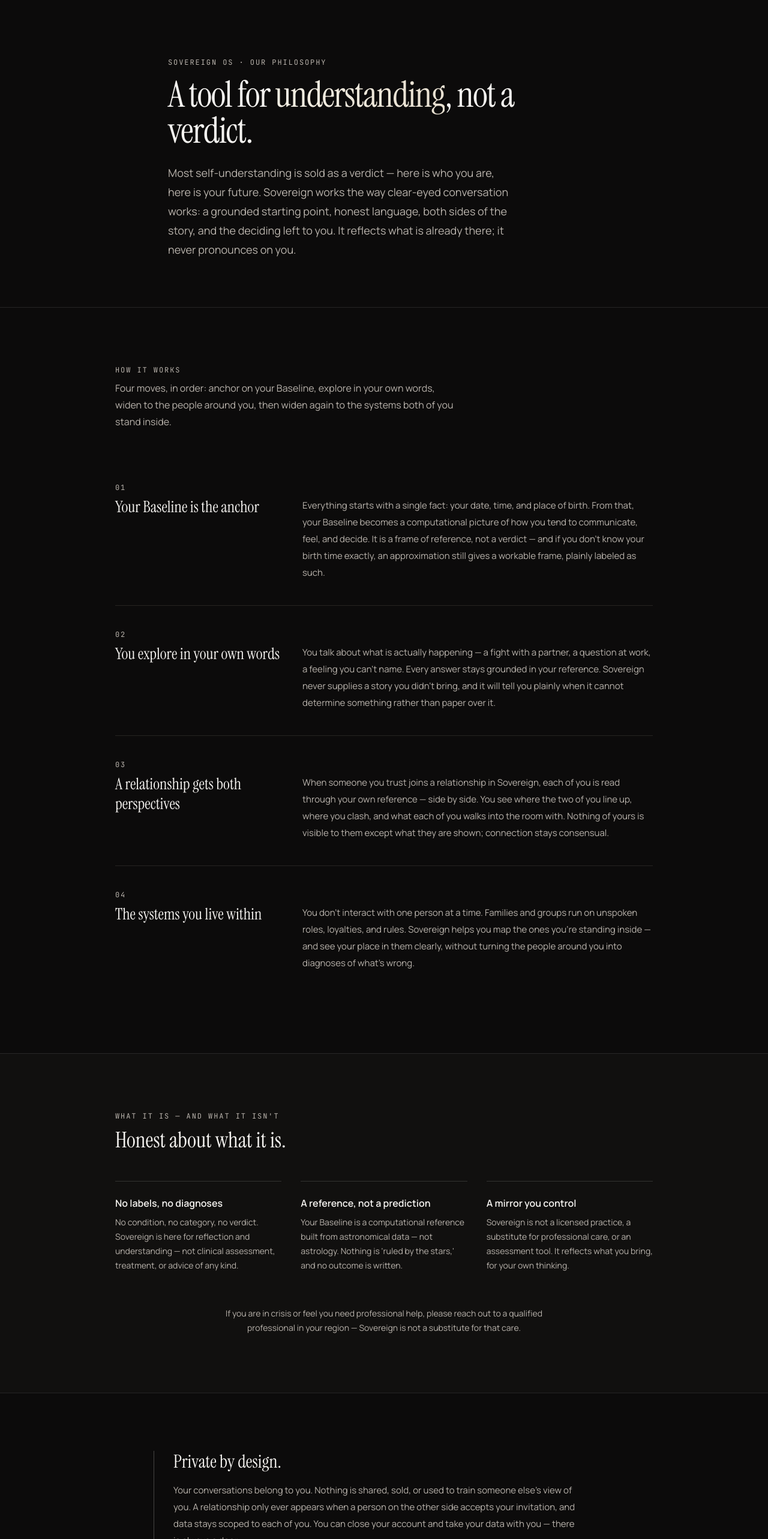
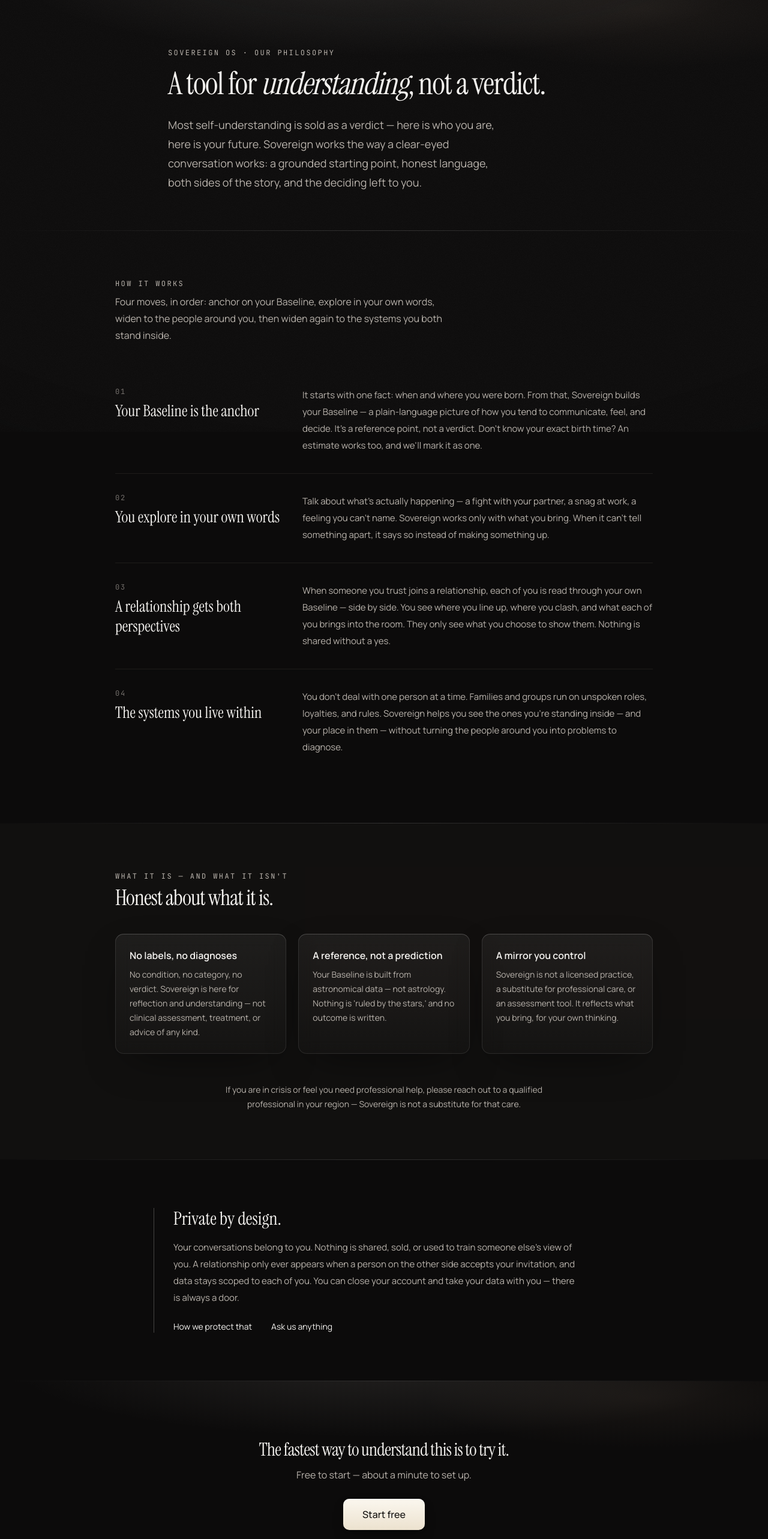
Before and after one commit to defragapp/production.os, a Next.js app: page /about in a window 1280 px wide. Shown: the part 80-2646 px from the top of the page at 60% size. Built offline with nearby package versions, Linux system fonts and the light colour scheme; no server answers.

Commit message:
Inner-page refinement: humanized copy + premium finish for about/faq/support/onboard/chat

```diff
--- a/src/app/about/page.tsx
+++ b/src/app/about/page.tsx
@@ -1,6 +1,7 @@
 import type { Metadata } from "next";
 import Link from "next/link";
 import { Nav } from "@/components/nav";
+import { PageTexture } from "@/components/page-texture";
 
 export const metadata: Metadata = {
   title: "Our Philosophy — Sovereign OS",
@@ -12,22 +13,22 @@ const STEPS = [
   {
     step: "01",
     title: "Your Baseline is the anchor",
-    body: "Everything starts with a single fact: your date, time, and place of birth. From that, your Baseline becomes a computational picture of how you tend to communicate, feel, and decide. It is a frame of reference, not a verdict — and if you don't know your birth time exactly, an approximation still gives a workable frame, plainly labeled as such.",
+    body: "It starts with one fact: when and where you were born. From that, Sovereign builds your Baseline — a plain-language picture of how you tend to communicate, feel, and decide. It's a reference point, not a verdict. Don't know your exact birth time? An estimate works too, and we'll mark it as one.",
   },
   {
     step: "02",
     title: "You explore in your own words",
-    body: "You talk about what is actually happening — a fight with a partner, a question at work, a feeling you can't name. Every answer stays grounded in your reference. Sovereign never supplies a story you didn't bring, and it will tell you plainly when it cannot determine something rather than paper over it.",
+    body: "Talk about what's actually happening — a fight with your partner, a snag at work, a feeling you can't name. Sovereign works only with what you bring. When it can't tell something apart, it says so instead of making something up.",
   },
   {
     step: "03",
     title: "A relationship gets both perspectives",
-    body: "When someone you trust joins a relationship in Sovereign, each of you is read through your own reference — side by side. You see where the two of you line up, where you clash, and what each of you walks into the room with. Nothing of yours is visible to them except what they are shown; connection stays consensual.",
+    body: "When someone you trust joins a relationship, each of you is read through your own Baseline — side by side. You see where you line up, where you clash, and what each of you brings into the room. They only see what you choose to show them. Nothing is shared without a yes.",
   },
   {
     step: "04",
     title: "The systems you live within",
-    body: "You don't interact with one person at a time. Families and groups run on unspoken roles, loyalties, and rules. Sovereign helps you map the ones you're standing inside — and see your place in them clearly, without turning the people around you into diagnoses of what's wrong.",
+    body: "You don't deal with one person at a time. Families and groups run on unspoken roles, loyalties, and rules. Sovereign helps you see the ones you're standing inside — and your place in them — without turning the people around you into problems to diagnose.",
   },
 ];
 
@@ -38,7 +39,7 @@ const BOUNDARIES = [
   },
   {
     title: "A reference, not a prediction",
-    body: "Your Baseline is a computational reference built from astronomical data — not astrology. Nothing is 'ruled by the stars,' and no outcome is written.",
+    body: "Your Baseline is built from astronomical data — not astrology. Nothing is 'ruled by the stars,' and no outcome is written.",
   },
   {
     title: "A mirror you control",
@@ -49,48 +50,52 @@ const BOUNDARIES = [
 export default function AboutPage() {
   return (
     <>
+      <PageTexture />
       <Nav />
       <main className="relative overflow-x-hidden bg-background font-sans text-foreground selection:bg-muted">
-        <div className="app-glow absolute inset-0 -z-10" aria-hidden="true" />
-
-        <section className="mx-auto max-w-3xl px-6 pb-20 pt-16 md:pt-28">
-          <p className="mb-4 font-mono text-xs uppercase tracking-[0.16em] text-muted-foreground">
+        <section className="relative overflow-hidden">
+          <div className="hero-light" aria-hidden="true" />
+          <div className="mx-auto max-w-3xl px-6 pb-16 pt-16 md:pt-24">
+            <p className="mb-4 font-mono text-xs uppercase tracking-[0.2em] text-muted-foreground">
               Sovereign OS · Our Philosophy
             </p>
-          <h1 className="font-display text-4xl font-normal leading-[1.08] tracking-tight text-foreground md:text-6xl">
-            A tool for <span className="text-iridescent">understanding</span>, not a verdict.
+            <h1 className="font-display text-4xl font-normal leading-[1.08] tracking-tight text-foreground md:text-[3.25rem]">
+              A tool for <span className="italic">understanding</span>, not a verdict.
             </h1>
             <p className="mt-6 max-w-xl text-base leading-7 text-muted-foreground md:text-lg md:leading-8">
-            Most self-understanding is sold as a verdict — here is who you are, here is your future.
-            Sovereign works the way clear-eyed conversation works: a grounded starting point, honest
-            language, both sides of the story, and the deciding left to you. It reflects what is
-            already there; it never pronounces on you.
+              Most self-understanding is sold as a verdict — here is who you are, here is your
+              future. Sovereign works the way a clear-eyed conversation works: a grounded starting
+              point, honest language, both sides of the story, and the deciding left to you.
             </p>
+          </div>
         </section>
 
-        <section className="border-t border-white/10 px-6 py-16 md:py-24">
+        <div className="section-rule" aria-hidden="true" />
+        <section className="px-6 py-16 md:py-20">
           <div className="mx-auto max-w-4xl">
-            <div className="mb-12">
-              <p className="mb-2 font-mono text-xs uppercase tracking-[0.16em] text-muted-foreground">
+            <div className="mb-10">
+              <p className="mb-2 font-mono text-xs uppercase tracking-[0.2em] text-muted-foreground">
                 How it works
               </p>
               <p className="max-w-xl text-sm leading-6 text-muted-foreground md:text-base md:leading-7">
-                Four moves, in order: anchor on your Baseline, explore in your own words, widen to the
-                people around you, then widen again to the systems both of you stand inside.
+                Four moves, in order: anchor on your Baseline, explore in your own words, widen to
+                the people around you, then widen again to the systems you both stand inside.
               </p>
             </div>
 
-            <ol className="divide-y divide-border">
+            <ol className="divide-y divide-border/70">
               {STEPS.map((s) => (
-                <li key={s.step} className="py-8 md:py-10">
-                  <p className="mb-2 font-mono text-xs uppercase tracking-[0.16em] text-muted-foreground">
+                <li key={s.step} className="py-8">
+                  <div className="grid gap-3 md:grid-cols-[280px_1fr] md:gap-8">
+                    <div>
+                      <p className="mb-2 font-mono text-xs uppercase tracking-[0.16em] text-muted-foreground/60">
                         {s.step}
                       </p>
-                  <div className="grid gap-3 md:grid-cols-[280px_1fr] md:gap-8">
                       <h2 className="font-display text-2xl font-normal leading-snug text-foreground md:text-[1.65rem] md:leading-[1.25]">
                         {s.title}
                       </h2>
-                    <p className="max-w-prose text-sm leading-6 text-muted-foreground md:text-[15px] md:leading-7">{s.body}</p>
+                    </div>
+                    <p className="max-w-prose text-sm leading-7 text-muted-foreground md:text-[15px]">{s.body}</p>
                   </div>
                 </li>
               ))}
@@ -98,30 +103,32 @@ export default function AboutPage() {
           </div>
         </section>
 
-        <section className="border-t border-white/10 bg-muted/30 px-6 py-16 md:py-24">
+        <div className="section-rule" aria-hidden="true" />
+        <section className="bg-muted/30 px-6 py-16 md:py-20">
           <div className="mx-auto max-w-4xl">
-            <p className="mb-3 font-mono text-xs uppercase tracking-[0.16em] text-muted-foreground">
+            <p className="mb-2 font-mono text-xs uppercase tracking-[0.2em] text-muted-foreground">
               What it is &mdash; and what it isn&apos;t
             </p>
-            <h2 className="mb-12 font-display text-3xl font-normal text-foreground md:text-4xl">
+            <h2 className="mb-10 font-display text-3xl font-normal tracking-tight text-foreground md:text-4xl">
               Honest about what it is.
             </h2>
-            <div className="grid gap-10 md:grid-cols-3 md:gap-8">
+            <div className="grid gap-4 md:grid-cols-3 md:gap-5">
               {BOUNDARIES.map((b) => (
-                <div key={b.title} className="border-t border-foreground/15 pt-6">
+                <div key={b.title} className="glass-panel p-6">
                   <h3 className="mb-2 text-base font-semibold text-foreground">{b.title}</h3>
                   <p className="text-sm leading-6 text-muted-foreground">{b.body}</p>
                 </div>
               ))}
             </div>
-            <p className="mx-auto mt-14 max-w-xl text-center text-sm leading-6 text-muted-foreground">
-              If you are in crisis or feel you need professional help, please reach out to a qualified
-              professional in your region — Sovereign is not a substitute for that care.
+            <p className="mx-auto mt-12 max-w-xl text-center text-sm leading-6 text-muted-foreground">
+              If you are in crisis or feel you need professional help, please reach out to a
+              qualified professional in your region — Sovereign is not a substitute for that care.
             </p>
           </div>
         </section>
 
-        <section className="border-t border-white/10 px-6 py-16 md:py-24">
+        <div className="section-rule" aria-hidden="true" />
+        <section className="px-6 py-16 md:py-20">
           <div className="mx-auto max-w-3xl">
             <div className="border-l border-foreground/25 pl-6 md:pl-8">
               <h2 className="mb-4 font-display text-2xl font-normal text-foreground md:text-3xl">
@@ -144,6 +151,25 @@ export default function AboutPage() {
             </div>
           </div>
         </section>
+
+        <div className="section-rule" aria-hidden="true" />
+        <section className="relative overflow-hidden px-6 py-20 text-center md:py-24">
+          <div className="hero-light" aria-hidden="true" />
+          <div className="relative mx-auto max-w-xl">
+            <h2 className="font-display text-2xl font-normal tracking-tight text-foreground md:text-3xl">
+              The fastest way to understand this is to try it.
+            </h2>
+            <p className="mt-3 text-sm text-muted-foreground md:text-base">
+              Free to start — about a minute to set up.
+            </p>
+            <Link
+              href="/onboard?mode=signup"
+              className="btn-aurora mt-7 inline-block px-8 py-3.5 text-base font-medium"
+            >
+              Start free
+            </Link>
+          </div>
+        </section>
       </main>
     </>
   );
--- a/src/app/faq/page.tsx
+++ b/src/app/faq/page.tsx
@@ -2,6 +2,7 @@ import type { Metadata } from "next";
 import Link from "next/link";
 import { Nav } from "@/components/nav";
 import { PageHeader } from "@/components/page-header";
+import { PageTexture } from "@/components/page-texture";
 
 export const metadata: Metadata = {
   title: "FAQ — Sovereign OS",
@@ -11,27 +12,27 @@ export const metadata: Metadata = {
 const FAQS = [
   {
     q: "What is Sovereign OS?",
-    a: "Sovereign is an AI that helps you think through what's happening in your life — with yourself, in a relationship, or inside your family. It separates what actually happened from what you may have made it mean, and helps you decide for yourself what to do about it. It is not fortune-telling: it is grounded in a personal Baseline computed from your date, time, and place of birth using NASA/JPL planetary data.",
+    a: "An AI that helps you think through what's happening in your life — with yourself, in a relationship, or at home. It separates what actually happened from what it started to mean to you, and leaves the deciding to you. It's not fortune-telling: every read is grounded in a personal Baseline computed from your birth date, time, and place using NASA/JPL planetary data.",
   },
   {
     q: "Is this therapy or medical advice?",
-    a: "No. Sovereign is a tool for self-reflection and awareness. It does not diagnose, treat, or replace professional mental health, medical, financial, or legal advice. Sovereign never tells you who you are — you remain the authority over your own life. It offers possibilities worth examining and asks questions that help you think more clearly. If you are struggling, please reach out to a qualified professional.",
+    a: "No. Sovereign is a mirror, not a clinician. It doesn't diagnose, treat, or stand in for professional mental-health, medical, financial, or legal advice — and it never tells you who you are. It offers possibilities worth examining and questions that help you think more clearly. If you're struggling, please reach out to a qualified professional.",
   },
   {
     q: "What does the AI actually do?",
-    a: "Every answer keeps three things separate: what you told us (the facts as you described them), what your Baseline suggests (a general tendency, not a verdict about you), and what is only a possibility worth examining. It never claims to know another person's inner reasons, and it never predicts the future. It ends by asking you a question — because understanding is something you do, not something you receive.",
+    a: "Every answer keeps three things apart: what you said happened, what your Baseline suggests (a tendency, not a verdict about you), and what's only a possibility worth examining. It never claims to know what's going on inside someone else, and it never predicts the future. It usually ends by asking you a question — because understanding is something you do, not something you receive.",
   },
   {
     q: "Where does my Baseline come from?",
-    a: "Your Baseline is computed from your date, time, and place of birth. We calculate the position of the planets from NASA/JPL ephemeris data and combine it with two other systems (numerology and Human Design) into a single, readable profile the AI references in your conversations.",
+    a: "From your birth date, time, and place. We compute the planets' positions from NASA/JPL ephemeris data and combine them with two long-standing reference systems (numerology and Human Design) into one readable profile that the AI brings into your conversations.",
   },
   {
     q: "What do you do with my birth data?",
-    a: "One thing only: computing your Baseline. It is never sold or shared. You can delete your entire account — baseline, chats, and data — in one click from your Account page, and we remove it.",
+    a: "One thing only: computing your Baseline. It is never sold or shared. You can delete your entire account — Baseline, chats, and data — in one click from your Account page, and we remove it.",
   },
   {
     q: "What's the difference between Free and Sovereign+?",
-    a: "Free includes your full Baseline and 5 AI messages per day. Sovereign+ removes the daily cap and lets you invite people into your relationships — $20/month, or $99/year (save 59%). You can cancel anytime.",
+    a: "Free includes your full Baseline and 5 AI messages a day. Sovereign+ removes the daily cap and lets you invite people into your relationships — $20/month, or $99/year (save 59%). You can cancel anytime.",
   },
   {
     q: "Can I cancel anytime?",
@@ -42,8 +43,9 @@ const FAQS = [
 export default function FaqPage() {
   return (
     <>
+      <PageTexture />
       <Nav />
-      <main className="mx-auto max-w-3xl px-6 py-14">
+      <main className="relative mx-auto max-w-3xl px-6 py-14">
         <PageHeader
           title="Questions, answered"
           description="What Sovereign is, how it works, and what it means for you."
@@ -57,22 +59,38 @@ export default function FaqPage() {
           Compare Free vs Sovereign+ →
         </Link>
 
-        <div className="border-t border-border">
+        <div className="glass-panel px-6 md:px-8">
           {FAQS.map((item) => (
             <details
               key={item.q}
-              className="group border-b border-border py-6"
+              className="group border-b border-border/70 py-5 last:border-b-0"
             >
-              <summary className="flex cursor-pointer list-none items-center justify-between text-base font-medium text-foreground [&::-webkit-details-marker]:hidden">
+              <summary className="flex cursor-pointer list-none items-center justify-between text-[15px] font-medium text-foreground transition-colors duration-200 hover:text-foreground/80 [&::-webkit-details-marker]:hidden md:text-base">
                 {item.q}
-                <span className="ml-4 shrink-0 text-muted-foreground transition-transform duration-200 group-open:rotate-45">
+                <span className="ml-4 flex h-6 w-6 shrink-0 items-center justify-center rounded-full border border-border text-sm text-muted-foreground transition-all duration-200 group-open:rotate-45 group-open:border-foreground/30 group-open:text-foreground">
                   +
                 </span>
               </summary>
-              <p className="mt-4 text-sm leading-relaxed text-muted-foreground">{item.a}</p>
+              <p className="max-w-prose pb-1 pt-3 text-sm leading-7 text-muted-foreground">{item.a}</p>
             </details>
           ))}
         </div>
+
+        {/* Anything the FAQ didn't cover goes to a human — same lit-band
+            treatment as the landing's closing CTA. */}
+        <div className="section-rule mt-14" aria-hidden="true" />
+        <section className="relative overflow-hidden py-14 text-center">
+          <div className="hero-light" aria-hidden="true" />
+          <div className="relative">
+            <h2 className="font-display text-xl font-normal tracking-tight text-foreground md:text-2xl">
+              Question we didn&apos;t answer?
+            </h2>
+            <p className="mt-2 text-sm text-muted-foreground">Tell us — we read everything, and a person writes back.</p>
+            <Link href="/support" className="btn-glass mt-6 inline-block px-6 py-2.5 text-sm font-medium text-foreground">
+              Write to the team
+            </Link>
+          </div>
+        </section>
       </main>
     </>
   );
--- a/src/app/onboard/onboard-content.tsx
+++ b/src/app/onboard/onboard-content.tsx
@@ -188,7 +188,7 @@ export function OnboardContent() {
               <CardContent className="pt-6">
                 <form onSubmit={handleResetConfirm} className="space-y-4">
                   <div className="space-y-2">
-                    <Label htmlFor="new-password">New Password (min 8 characters)</Label>
+                    <Label htmlFor="new-password">New password (at least 8 characters)</Label>
                     <Input
                       id="new-password"
                       type="password"
@@ -325,7 +325,7 @@ export function OnboardContent() {
                     />
                   </div>
                   <div className="space-y-2">
-                    <Label htmlFor="password">Password (min 8 characters)</Label>
+                    <Label htmlFor="password">Password (at least 8 characters)</Label>
                     <Input
                       id="password"
                       type="password"
@@ -367,8 +367,8 @@ export function OnboardContent() {
                           <a href="/terms" className="underline hover:text-foreground">Terms of Service</a>{" "}
                           and{" "}
                           <a href="/privacy" className="underline hover:text-foreground">Privacy Policy</a>.
-                          I understand my birth data is used to compute my baseline, is never shared
-                          with third parties, and that the Service&apos;s outputs are protected by the Terms.
+                          My birth data is used only to compute my Baseline, and it&apos;s never
+                          shared with anyone else.
                         </Label>
                       </div>
                     </>
@@ -452,8 +452,8 @@ export function OnboardContent() {
             <p className="mb-1 font-mono text-xs font-medium uppercase tracking-[0.16em] text-muted-foreground">Sovereign OS</p>
             <h1 className="font-display text-3xl font-normal tracking-tight">Build Your Baseline</h1>
             <p className="mx-auto mt-2 max-w-sm text-sm text-muted-foreground">
-              The computational picture of how you tend to communicate, feel, and decide — computed
-              from NASA/JPL planetary data. About a minute.
+              A plain-language picture of how you tend to communicate, feel, and decide — built
+              from NASA/JPL planetary data. Takes about a minute.
             </p>
           </div>
 
@@ -464,7 +464,7 @@ export function OnboardContent() {
                 onSaved={() => router.push(existingUser ? "/chat" : "/upgrade?from=baseline")}
               />
               <p className="mt-5 border-t pt-4 text-center text-sm text-muted-foreground">
-                You can update or refine it later from your baseline.
+                You can update it later from your Baseline.
               </p>
             </CardContent>
           </Card>
--- a/src/app/support/support-form.tsx
+++ b/src/app/support/support-form.tsx
@@ -66,7 +66,7 @@ export function SupportForm({ turnstileSiteKey }: { turnstileSiteKey?: string })
           <Input id="support-name" value={name} onChange={(e) => setName(e.target.value)} placeholder="Optional" maxLength={80} />
         </div>
         <div className="space-y-2">
-          <Label htmlFor="support-email">Reply email</Label>
+          <Label htmlFor="support-email">Email for the reply</Label>
           <Input
             id="support-email"
             type="email"
@@ -128,8 +128,7 @@ export function SupportForm({ turnstileSiteKey }: { turnstileSiteKey?: string })
       </button>
 
       <p className="text-center text-xs leading-5 text-muted-foreground/70">
-        Your message is sent to the Sovereign team only — never a third party. If you&apos;re experiencing
-        an emergency, please contact local emergency services instead of writing to us.
+        Goes straight to the Sovereign team — never a third party.
       </p>
     </form>
   );
--- a/src/components/landing-client.tsx
+++ b/src/components/landing-client.tsx
@@ -4,6 +4,7 @@ import Link from "next/link";
 import { useEffect, useRef } from "react";
 import { Nav } from "@/components/nav";
 import { Logo } from "@/components/ui/logo";
+import { PageTexture } from "@/components/page-texture";
 import { BaselineDrawer } from "@/components/baseline-drawer";
 import type { BaselineData } from "@/lib/types";
 
@@ -306,10 +307,7 @@ function PlanFeature({ children }: { children: React.ReactNode }) {
 export function LandingClient() {
   return (
     <div className="relative min-h-screen overflow-x-hidden bg-background font-sans text-foreground selection:bg-muted">
-      {/* Texture layers: film grain + corner vignette turn the flat black
-          background into a lit, photographed stage. Both fixed and inert. */}
-      <div className="vignette-overlay" aria-hidden="true" />
-      <div className="grain-overlay" aria-hidden="true" />
+      <PageTexture />
       <Nav />
 
       <main className="relative z-10">
--- /dev/null
+++ b/src/components/page-texture.tsx
@@ -0,0 +1,14 @@
+/**
+ * Fixed texture layers — film grain + corner vignette — shared by every
+ * public marketing surface so the whole site carries the same
+ * "photographed stage" finish instead of flat black. Purely decorative and
+ * inert; z-indexes sit under the nav (z-50).
+ */
+export function PageTexture() {
+  return (
+    <>
+      <div className="vignette-overlay" aria-hidden="true" />
+      <div className="grain-overlay" aria-hidden="true" />
+    </>
+  );
+}
```
Also changed, not shown: src/app/chat/chat-client.tsx (+4 -4 lines), src/app/support/page.tsx (+43 -15 lines). Lines whose indentation alone changed are shown as unchanged.
